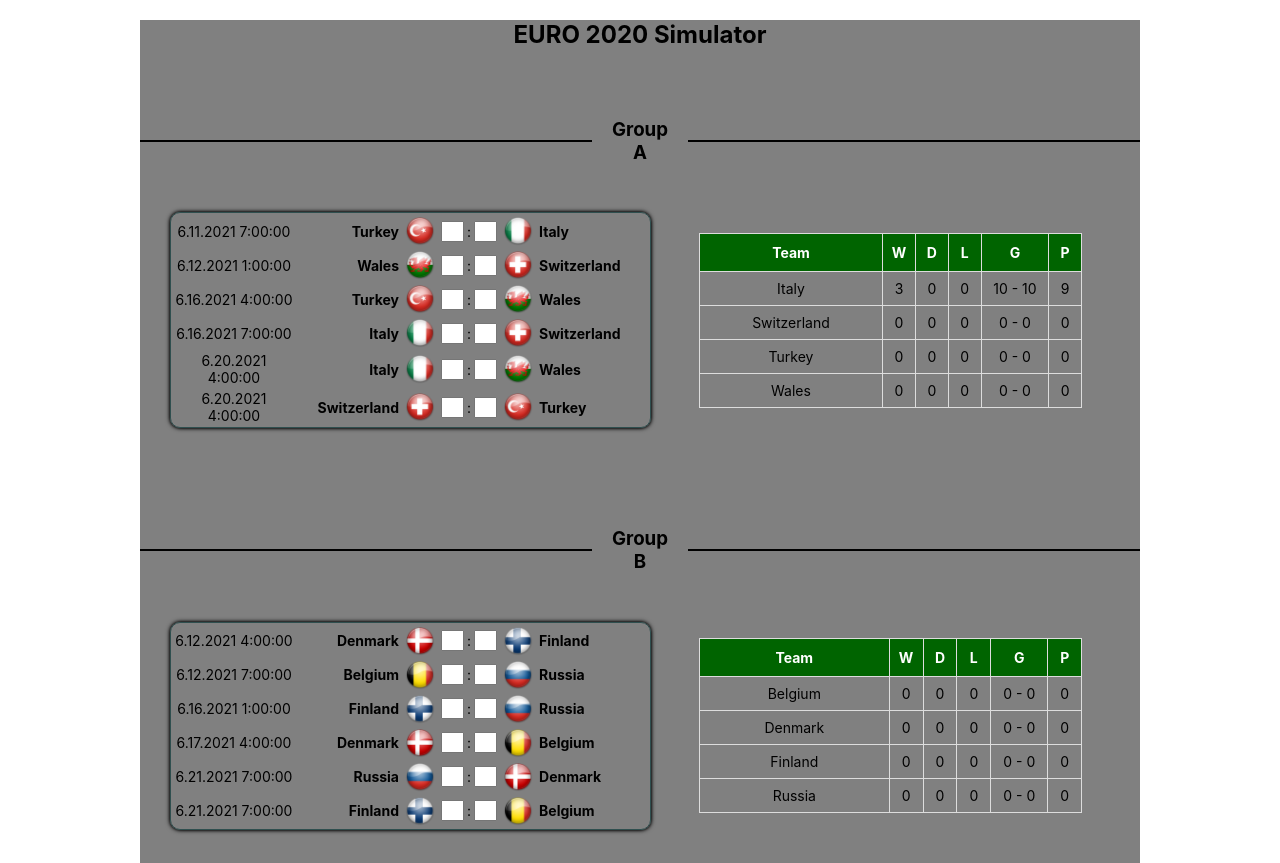
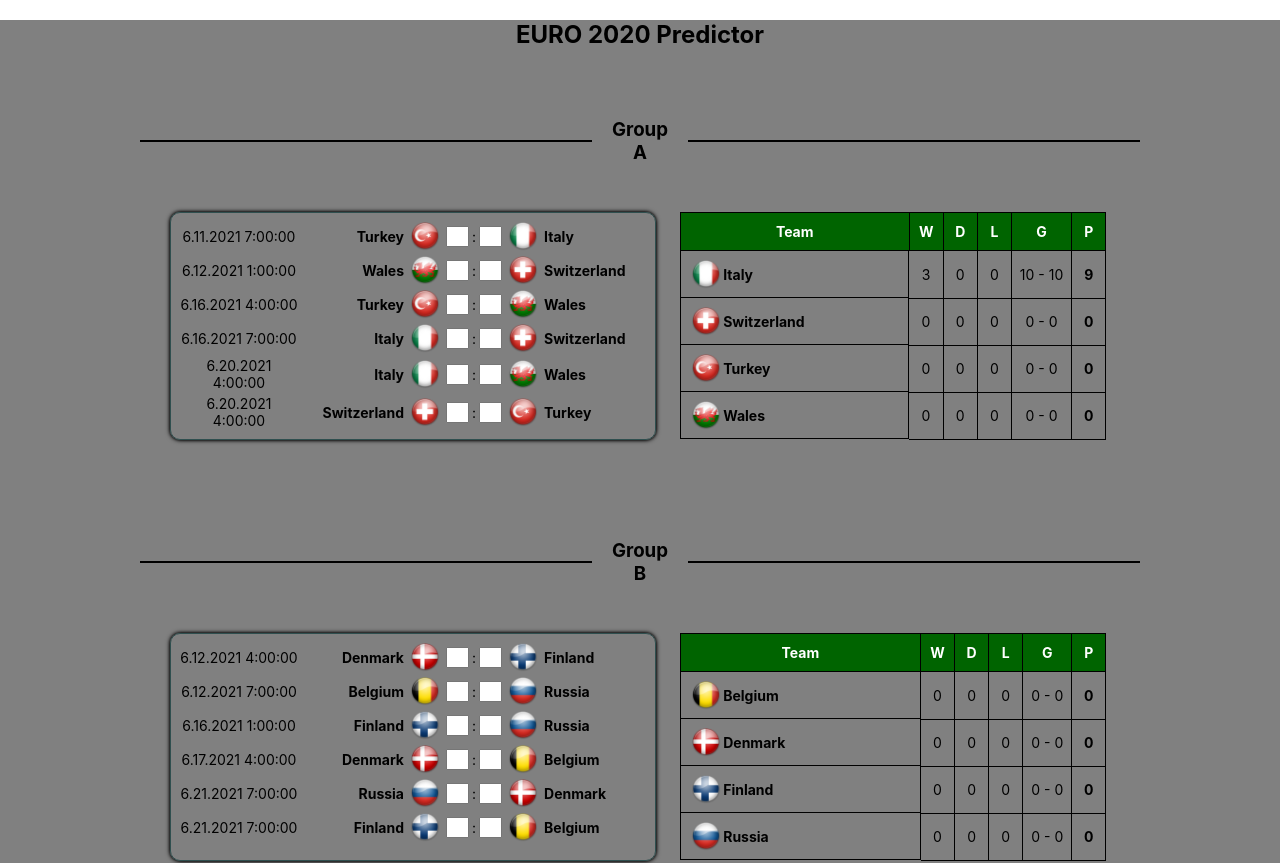
Before and after one commit to pinkkigit/euro2020-predictor, a React (Create React App) app: page / in a window 1280 px wide. Shown: the top 863 px of the page. Built offline with nearby package versions, Linux system fonts and the light colour scheme.

Commit message:
styling the standings table

```diff
--- a/src/App.js
+++ b/src/App.js
@@ -13,8 +13,9 @@ const App = () => {
   ];
 
   return (
+    <div className="container">
       <div className="site-container">
-      <h2 className="site-header">EURO 2020 Simulator</h2>
+        <h2 className="site-header">EURO 2020 Predictor</h2>
         {groupNames.map((m) => (
           <div key={m}>
             <Divider>{m}</Divider>
@@ -22,6 +23,7 @@ const App = () => {
           </div>
         ))}
       </div>
+    </div>
   );
 };
 
--- a/src/components/Group.jsx
+++ b/src/components/Group.jsx
@@ -1,6 +1,5 @@
 import React, { useEffect } from "react";
 import Matches from "../matches.json";
-import Standings from "../standings.json";
 import GroupStandings from "./GroupStandings";
 import TeamFlag from "./TeamFlag";
 
@@ -38,7 +37,9 @@ const Group = ({ name }) => {
                   <tr>
                     <td className="group-game-date">{formatDate(m.utcDate)}</td>
                     {width > breakpoint ? (
-                      <td className="group-game-home">{m.homeTeam.name}</td>
+                      <td className="group-game-home">
+                        <strong>{m.homeTeam.name}</strong>
+                      </td>
                     ) : (
                       <td className="group-game-home">
                         <strong>{m.homeTeam.shortName}</strong>
@@ -58,7 +59,9 @@ const Group = ({ name }) => {
                       <TeamFlag url={m.awayTeam.crestUrl} />
                     </td>
                     {width > breakpoint ? (
-                      <td className="group-game-away">{m.awayTeam.name}</td>
+                      <td className="group-game-away">
+                        <strong>{m.awayTeam.name}</strong>
+                      </td>
                     ) : (
                       <td className="group-game-away">
                         <strong>{m.awayTeam.shortName}</strong>
--- a/src/components/GroupStandings.jsx
+++ b/src/components/GroupStandings.jsx
@@ -23,14 +23,23 @@ const GroupStandings = ({ name }) => {
             t.table.map((team) => (
               <tbody key={team.team.id}>
                 <tr>
-                  <td className="group-standings-team">{team.team.name}</td>
+                  <td className="group-standings-team-and-flag">
+                    <div>
+                      <TeamFlag url={team.team.crestUrl} />
+                    </div>
+                    <div className="group-standings-team">
+                      <strong>{team.team.name}</strong>
+                    </div>
+                  </td>
                   <td className="group-standings-goals">{team.won}</td>
                   <td className="group-standings-goals">{team.draw}</td>
                   <td className="group-standings-goals">{team.lost}</td>
                   <td className="group-standings-goals">
                     {team.goalsFor} - {team.goalsAgainst}
                   </td>
-                  <td className="group-standings-goals">{team.points}</td>
+                  <td className="group-standings-goals">
+                    <strong>{team.points}</strong>
+                  </td>
                 </tr>
               </tbody>
             ))
--- a/src/components/TeamFlag.jsx
+++ b/src/components/TeamFlag.jsx
@@ -2,11 +2,7 @@ import React from "react";
 import "../index.css";
 
 const TeamFlag = ({ url }) => {
-  return (
-    <span>
-      <img src={url} className="flag"></img>
-    </span>
-  );
+  return <img src={url} className="flag"></img>;
 };
 
 export default TeamFlag;
--- a/src/index.css
+++ b/src/index.css
@@ -10,6 +10,16 @@ body {
 code {
   font-family: source-code-pro, Menlo, Monaco, Consolas, 'Courier New',
     monospace;
+}
+
+.container {
+  background-color: grey;
+  min-height: 100vh;
+}
+
+.site-container {
+  max-width: 1000px;
+  margin: auto;
 }
 
 input {
@@ -45,19 +55,18 @@ input[type=number] {
   padding: 0 20px 0 20px;
 }
 
+
+.matchdivider-border {
+  border-bottom: 1px dashed black;
+  width: 100%;
+}
+
 .flag {
   height: 30px;
   width: 30px;
   padding-right: 2px;
   padding-left: 2px;
   float: left;
-}
-
-
-.site-container {
-  max-width: 1000px;
-  margin: auto;
-  background-color: grey;
 }
 
 .site-header {
@@ -74,15 +83,12 @@ input[type=number] {
 .group-games {
   flex: 1;
   font-size: 14px;
+  padding: 5px;
   margin: 20px;
   margin-right: auto;
-  border-style: solid;
-  border-color: darkslategray;
-  border-width: 1px;
+  border: 1px solid darkslategray;
   border-radius: 10px;
   box-shadow: 0 0 3px black, 0 0 5px black;
-  /* min-width: 400px; */
-  /* background-color: red; */
 }
 
 .group-game-header {
@@ -98,13 +104,11 @@ input[type=number] {
   text-align: right;
   padding-left: 3px;
   width: 100px;
-  font-weight: bold;
 }
 
 .group-game-away {
   text-align: left;
   width: 100px;
-  font-weight: bold;
 }
 
 .group-game-colon {
@@ -116,30 +120,31 @@ input[type=number] {
   flex: 1;
   display: flex;
   justify-content: center;
-  min-width: 350px;
+  /* background-color: blue;
+  margin: 20px; */
 }
 
 #group-standings {
   border-collapse: collapse;
   margin: 20px;
   /* flex: 1; */
-  min-width: 80%;
+  min-width: 90%;
   align-self: center;
   font-size: 14px;
 }
 
 #group-standings td {
-  border: 1px solid #ddd;
+  border-bottom: 1px solid black;
+  border-right: 1px solid black;
   padding: 8px;
-  display: table-cell;
 }
 
-#group-standings tr:nth-child(even){background-color: #f2f2f2;}
+/* #group-standings tbody:nth-child(even){background-color: lightgray;} */
 
-#group-standings tr:hover {background-color: #ddd;}
+/* #group-standings tr:hover {background-color: #ddd;} */
 
 #group-standings th {
-  border: 1px solid #ddd;
+  border: 1px solid black;
   padding-top: 10px;
   padding-bottom: 10px;
   text-align: center;
@@ -147,15 +152,24 @@ input[type=number] {
   color: white;
 }
 
-
+.group-standings-team-and-flag {
+  display: flex;
+  align-items: center;
+  justify-items: center;
+  border-left: 1px solid black;
+}
 
 .group-standings-team {
-  width: 35%;
+  min-width: 35%;
   table-layout: fixed;
+  text-align: left;
+  /* display: flex;
+  align-items: center;
+  justify-items: center; */
 }
 
 .group-standings-goals {
-  width: 5%;
+  width: 8%;
   white-space: nowrap;
 }
 
@@ -174,9 +188,7 @@ input[type=number] {
   /* .group-games, #group-standings {
     flex: 1;
   } */
-  #group-standings {
-    max-width: min-content;
-  }
+
   .site-container {
     width: auto;
   }
--- a/src/standings.json
+++ b/src/standings.json
@@ -10,7 +10,7 @@
                     "team": {
                         "id": 784,
                         "name": "Italy",
-                        "crestUrl": "https://crests.football-data.org/784.svg"
+                        "crestUrl": "/assets/Italy.png"
                     },
                     "playedGames": "0",
                     "form": null,
@@ -27,7 +27,7 @@
                     "team": {
                         "id": 788,
                         "name": "Switzerland",
-                        "crestUrl": "https://crests.football-data.org/788.svg"
+                        "crestUrl": "/assets/Switzerland.png"
                     },
                     "playedGames": "0",
                     "form": null,
@@ -44,7 +44,7 @@
                     "team": {
                         "id": 803,
                         "name": "Turkey",
-                        "crestUrl": "https://crests.football-data.org/803.svg"
+                        "crestUrl": "/assets/Turkey.png"
                     },
                     "playedGames": "0",
                     "form": null,
@@ -61,7 +61,7 @@
                     "team": {
                         "id": 833,
                         "name": "Wales",
-                        "crestUrl": "https://crests.football-data.org/833.svg"
+                        "crestUrl": "/assets/Wales.png"
                     },
                     "playedGames": "0",
                     "form": null,
@@ -85,7 +85,7 @@
                     "team": {
                         "id": 805,
                         "name": "Belgium",
-                        "crestUrl": "https://crests.football-data.org/805.svg"
+                        "crestUrl": "/assets/Belgium.png"
                     },
                     "playedGames": "0",
                     "form": null,
@@ -102,7 +102,7 @@
                     "team": {
                         "id": 782,
                         "name": "Denmark",
-                        "crestUrl": "https://crests.football-data.org/782.svg"
+                        "crestUrl": "/assets/Denmark.png"
                     },
                     "playedGames": "0",
                     "form": null,
@@ -119,7 +119,7 @@
                     "team": {
                         "id": 1976,
                         "name": "Finland",
-                        "crestUrl": "https://crests.football-data.org/1976.svg"
+                        "crestUrl": "/assets/Finland.png"
                     },
                     "playedGames": "0",
                     "form": null,
@@ -136,7 +136,7 @@
                     "team": {
                         "id": 808,
                         "name": "Russia",
-                        "crestUrl": "https://crests.football-data.org/808.svg"
+                        "crestUrl": "/assets/Russia.png"
                     },
                     "playedGames": "0",
                     "form": null,
@@ -160,7 +160,7 @@
                     "team": {
                         "id": 816,
                         "name": "Austria",
-                        "crestUrl": "https://crests.football-data.org/816.svg"
+                        "crestUrl": "/assets/Austria.png"
                     },
                     "playedGames": "0",
                     "form": null,
@@ -177,7 +177,7 @@
                     "team": {
                         "id": 8601,
                         "name": "Netherlands",
-                        "crestUrl": "https://crests.football-data.org/8601.svg"
+                        "crestUrl": "/assets/Netherlands.png"
                     },
                     "playedGames": "0",
                     "form": null,
@@ -194,7 +194,7 @@
                     "team": {
                         "id": 1977,
                         "name": "North Macedonia",
-                        "crestUrl": "https://crests.football-data.org/1977.svg"
+                        "crestUrl": "/assets/Macedonia.png"
                     },
                     "playedGames": "0",
                     "form": null,
@@ -211,7 +211,7 @@
                     "team": {
                         "id": 790,
                         "name": "Ukraine",
-                        "crestUrl": "https://crests.football-data.org/790.svg"
+                        "crestUrl": "/assets/Ukraine.png"
                     },
                     "playedGames": "0",
                     "form": null,
@@ -235,7 +235,7 @@
                     "team": {
                         "id": 799,
                         "name": "Croatia",
-                        "crestUrl": "https://crests.football-data.org/799.svg"
+                        "crestUrl": "/assets/Croatia.png"
                     },
                     "playedGames": "0",
                     "form": null,
@@ -252,7 +252,7 @@
                     "team": {
                         "id": 798,
                         "name": "Czech Republic",
-                        "crestUrl": "https://crests.football-data.org/798.svg"
+                        "crestUrl": "/assets/Czech Republic.png"
                     },
                     "playedGames": "0",
                     "form": null,
@@ -269,7 +269,7 @@
                     "team": {
                         "id": 770,
                         "name": "England",
-                        "crestUrl": "https://crests.football-data.org/770.svg"
+                        "crestUrl": "/assets/England.png"
                     },
                     "playedGames": "0",
                     "form": null,
@@ -286,7 +286,7 @@
                     "team": {
                         "id": 8873,
                         "name": "Scotland",
-                        "crestUrl": "https://crests.football-data.org/814.svg"
+                        "crestUrl": "/assets/Scotland.png"
                     },
                     "playedGames": "0",
                     "form": null,
@@ -310,7 +310,7 @@
                     "team": {
                         "id": 794,
                         "name": "Poland",
-                        "crestUrl": "https://crests.football-data.org/794.svg"
+                        "crestUrl": "/assets/Poland.png"
                     },
                     "playedGames": "0",
                     "form": null,
@@ -327,7 +327,7 @@
                     "team": {
                         "id": 768,
                         "name": "Slovakia",
-                        "crestUrl": "https://upload.wikimedia.org/wikipedia/commons/e/e6/Flag_of_Slovakia.svg"
+                        "crestUrl": "/assets/Slovakia.png"
                     },
                     "playedGames": "0",
                     "form": null,
@@ -344,7 +344,7 @@
                     "team": {
                         "id": 760,
                         "name": "Spain",
-                        "crestUrl": "https://crests.football-data.org/760.svg"
+                        "crestUrl": "/assets/Spain.png"
                     },
                     "playedGames": "0",
                     "form": null,
@@ -361,7 +361,7 @@
                     "team": {
                         "id": 792,
                         "name": "Sweden",
-                        "crestUrl": "https://crests.football-data.org/792.svg"
+                        "crestUrl": "/assets/Sweden.png"
                     },
                     "playedGames": "0",
                     "form": null,
@@ -385,7 +385,7 @@
                     "team": {
                         "id": 773,
                         "name": "France",
-                        "crestUrl": "https://crests.football-data.org/773.svg"
+                        "crestUrl": "/assets/France.png"
                     },
                     "playedGames": "0",
                     "form": null,
@@ -402,7 +402,7 @@
                     "team": {
                         "id": 759,
                         "name": "Germany",
-                        "crestUrl": "https://crests.football-data.org/759.svg"
+                        "crestUrl": "/assets/Germany.png"
                     },
                     "playedGames": "0",
                     "form": null,
@@ -419,7 +419,7 @@
                     "team": {
                         "id": 827,
                         "name": "Hungary",
-                        "crestUrl": "https://upload.wikimedia.org/wikipedia/commons/c/c1/Flag_of_Hungary.svg"
+                        "crestUrl": "/assets/Hungary.png"
                     },
                     "playedGames": "0",
                     "form": null,
@@ -436,7 +436,7 @@
                     "team": {
                         "id": 765,
                         "name": "Portugal",
-                        "crestUrl": "https://crests.football-data.org/765.svg"
+                        "crestUrl": "/assets/Portugal.png"
                     },
                     "playedGames": "0",
                     "form": null,
```
Lines whose indentation alone changed are shown as unchanged.
